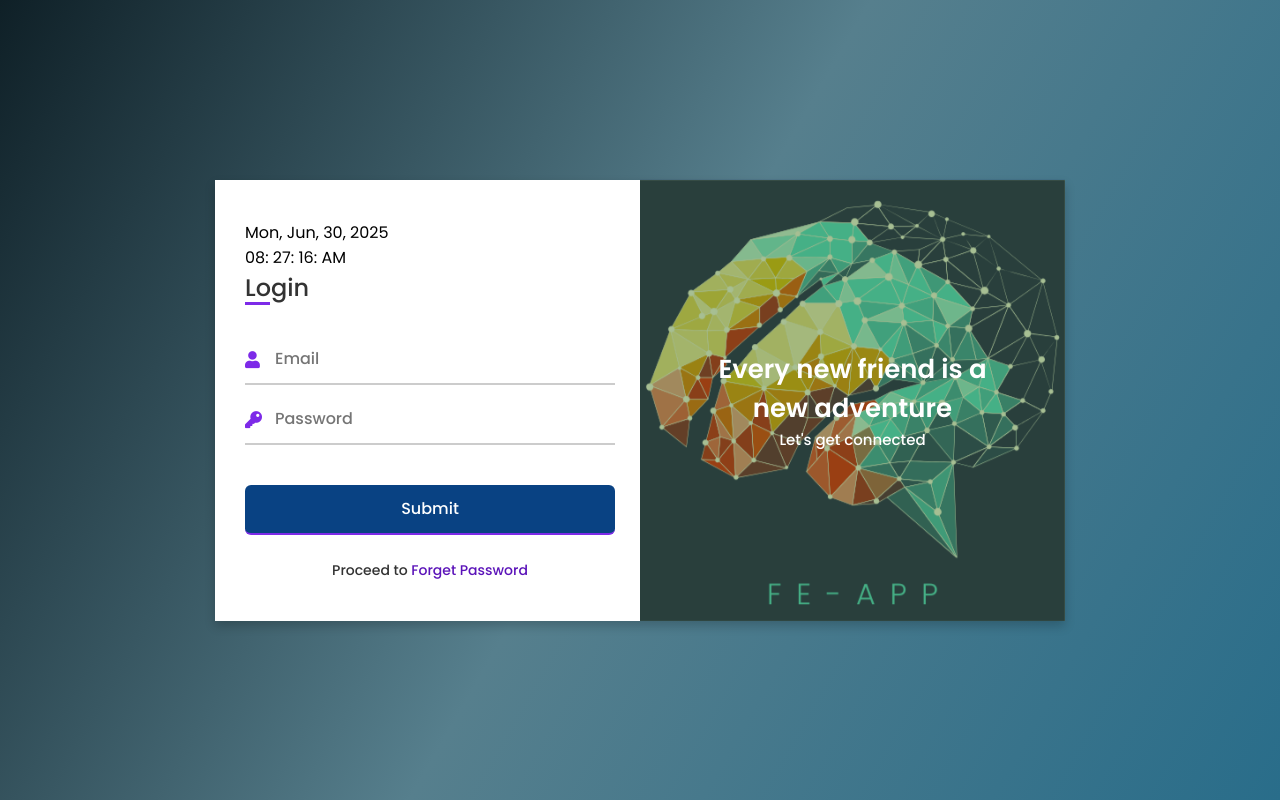
After one commit to Naskiiiieeeee/Feapp, a PHP site: page /frontend/Authentication/login in a window 1280 px wide. The commit adds this page. Run offline with PHP 8.4, Linux system fonts and the light colour scheme; some libraries are stand-ins or nearby versions.

Commit message:
Login and session setup

```diff
--- a/backend/Models/UserAdminModel.php
+++ b/backend/Models/UserAdminModel.php
@@ -51,4 +51,10 @@ class UserAdminModel extends BaseModel {
         return $stmt->fetch(PDO::FETCH_ASSOC);
     }
 
+    public function getByEmail($email){
+        $stmt = $this->db->prepare("SELECT * FROM `endusers` WHERE `email` = ? AND `status` = 1 ");
+        $stmt->execute([$email]);
+        return $stmt->fetch();
+    }
+
 }
--- a/backend/Models/UserFacultyModel.php
+++ b/backend/Models/UserFacultyModel.php
@@ -51,4 +51,10 @@ class UserFaculty extends BaseModel {
         return $stmt->fetch(PDO::FETCH_ASSOC);
     }
 
+    public function getByEmail($email){
+        $stmt = $this->db->prepare("SELECT * FROM `endusers` WHERE `email` = ? AND `status` = 1 ");
+        $stmt->execute([$email]);
+        return $stmt->fetch();
+    }
+
 }
--- a/backend/ViewModels/UserAdminViewModel.php
+++ b/backend/ViewModels/UserAdminViewModel.php
@@ -34,4 +34,8 @@ class UserAdminViewModel {
         return $this->model->getAdminByCode($code);
     }
 
+    public function getUserEmail($email){
+        return $this->model->getByEmail($email);
+    }
+
 }
--- a/backend/ViewModels/UserFacultyViewModel.php
+++ b/backend/ViewModels/UserFacultyViewModel.php
@@ -33,4 +33,9 @@ class UserFacultyViewModel {
     public function getFacultyByCode($code) {
         return $this->model->getFacultyByCode($code);
     }
+
+    public function getUserEmail($email) {
+    return $this->model->getByEmail($email);
 }
+
+}
--- /dev/null
+++ b/frontend/Authentication/login.php
@@ -0,0 +1,134 @@
+<?php
+define('BASE_URL', '/feapp');
+?>
+<!DOCTYPE html>
+<html lang="en">
+<head>
+  <title>FE-APP</title>
+  <link rel="icon" href="<?= BASE_URL ?>/frontend/src/img/logo.png" type="image/icon type">
+  <link rel="stylesheet" href="https://cdnjs.cloudflare.com/ajax/libs/font-awesome/5.15.3/css/all.min.css">
+  <link rel="stylesheet" href="<?= BASE_URL ?>/frontend/src/assets/css/login.css">
+</head>
+
+<body  onload="initClock()">
+  <div class="container">
+    <input type="checkbox" id="flip">
+    <div class="cover">
+      <div class="front">
+        <img class="frontImg" src="<?= BASE_URL ?>/frontend/src/img/logo.png" alt="">
+        <div class="text">
+          <span class="text-1">Every new friend is a <br> new adventure</span>
+          <span class="text-2">Let's get connected</span>
+        </div>
+      </div>
+      <div class="back">
+        <img class="backImg" src="<?= BASE_URL ?>/frontend/src/img/logo.png" alt="">
+        <div class="text">
+          <span class="text-3">Complete miles of journey <br> with one step</span>
+          <span class="text-4">Let's get started</span>
+        </div>
+      </div>
+    </div>
+    <div class="forms">
+        <div class="form-content">
+
+          <div class="login-form">
+              <div class="datetime">
+                      <div class="date">
+                          <span id="dayname"> DAY </span>,
+                          <span id="months"> Month </span>,
+                          <span id="daynum"> 00 </span>,
+                          <span id="year"> Year </span>
+                      </div>
+                      <div class="time">
+                          <span id="hour"> 00 </span>:
+                          <span id="minutes"> 00 </span>:
+                          <span id="seconds"> 00 </span>:
+                          <span id="period"> AM </span>
+                      </div>
+              </div>
+            <div class="title">Login</div>
+          <form action="<?= BASE_URL ?>/api/api.auth.php" method="POST">
+              <div class="input-boxes">
+                <div class="input-box">
+                  <i class="fas fa-user"></i>
+                  <input type="text" name="email" placeholder="Email" required>
+                </div>
+                <div class="input-box">
+                  <i class="fas fa-key"></i>
+                  <input type="password" name="password" placeholder="Password" required>
+                </div>
+                <div class="button input-box">
+                  <input type="submit" value="Submit" name="btnLogin">
+                </div>
+                <div class="text sign-up-text">Proceed to <label for="flip">Forget Password</label></div>
+              </div>
+          </form>
+      </div>
+        <div class="signup-form">
+          <div class="title">Forget Password?</div>
+              <form action="action.php" method="post">
+                  <div class="input-boxes">
+                    <div class="input-box">
+                    <i class="fas fa-envelope"></i>
+                      <input type="email" name="email" placeholder="Email" required>
+                    </div>
+                    <div class="button input-box">
+                      <input type="submit" value="Sumbit" name="btnPreRegister" autofocus>
+                    </div>
+                    <div class="text sign-up-text">Proceed to <label for="flip">Log In</label></div>
+                  </div>
+            </form>
+        </div>
+    </div>
+    </div>
+  </div>
+
+  <script type="text/javascript">
+        function updateClock(){
+            var today = new  Date();
+            var dayName = today.getDay(),
+                monthName = today.getMonth(),
+                dateName = today.getDate(),
+                yr = today.getFullYear(),
+                hours = today.getHours(),
+                min = today.getMinutes(),
+                sec = today.getSeconds(),
+                pe = "AM";
+
+                if(hours == 0){
+                    hou = 12;
+                }
+                if(hours > 12){
+                    hours = hours - 12;
+                    pe = "PM";
+                }
+
+                Number.prototype.pad = function(digits){
+                    for(var num = this.toString(); num.length < digits; num = 0 + num);
+                    return num;
+                }
+
+            var month = ["Jan","Feb","March","Apr","May","Jun","Jul","Aug","Sept","Oct","Nov","Dec"];
+            var week = ["Sun","Mon","Tue","Wed","Thu","Fri","Sat"];
+            var ids = ["dayname","months","daynum","year","hour","minutes","seconds","period"];
+            var values = [week[dayName], month[monthName], dateName.pad(2), yr.pad(2), hours.pad(2), min.pad(2), sec.pad(2), pe];
+            for(var i=0; i<ids.length; i++)
+            document.getElementById(ids[i]).firstChild.nodeValue = values[i];
+
+        }
+        function initClock(){
+            updateClock();
+            window.setInterval("updateClock()", 1);
+        }
+        setTimeout(() => {
+            const box = document.querySelector('.notification');
+            if (box) {
+                box.style.opacity = '0';
+                setTimeout(() => box.style.display = 'none', 500);
+            }
+        }, 5000);
+</script>
+
+</body>
+</html>
--- a/frontend/src/assets/css/login.css
+++ b/frontend/src/assets/css/login.css
@@ -11,7 +11,7 @@ body{
   display: flex;
   align-items: center;
   justify-content: center;
-  background: linear-gradient(120deg, #0f2027, #203a43, #2c5364);
+  background: linear-gradient(120deg, #0f2027, #567f8d, #296d8a);
   padding: 30px;
 }
 .container{
--- a/uploadneeds_to_update.txt
+++ b/uploadneeds_to_update.txt
@@ -1,2 +1,4 @@
 #### header
 #### footscript
+#### login
+#### 404
```
Also changed, not shown: api/api.auth.php (added, +23 -0 lines), backend/ViewModels/AuthViewModel.php (added, +29 -0 lines), frontend/Authentication/404.php (added, +79 -0 lines), frontend/Authentication/logout.php (added, +8 -0 lines), frontend/components/header.php (+9 -11 lines), frontend/components/navigation.php (+3 -7 lines), .htaccess, frontend/Authentication/login_registration.php (deleted).
